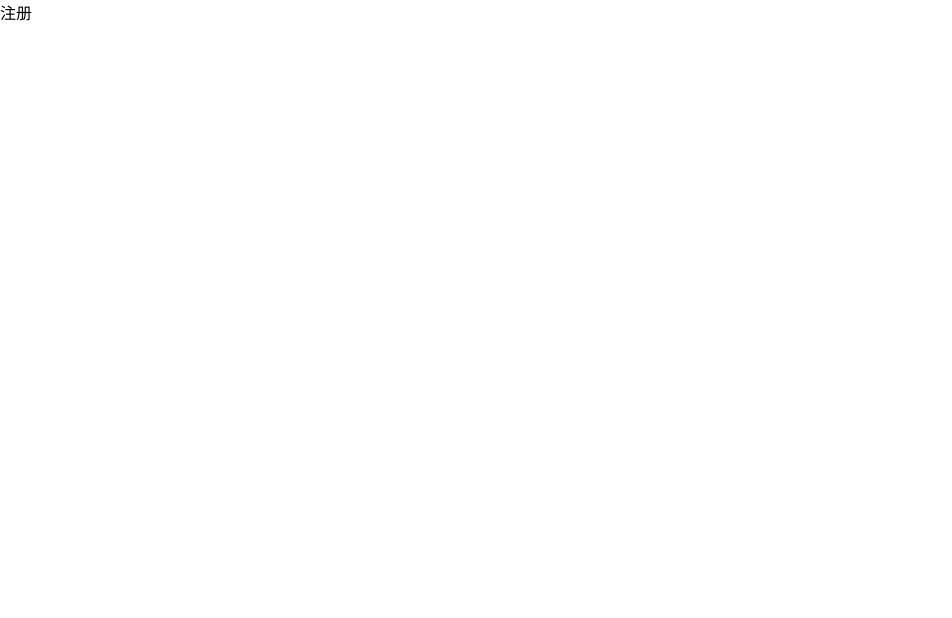
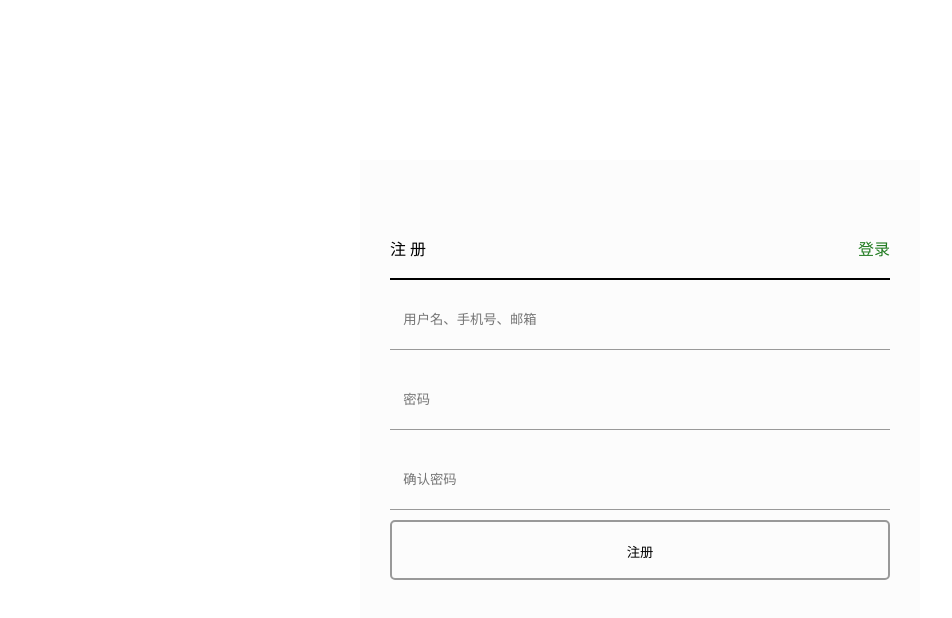
Before and after one commit to sweetgrass/VUE3test, a Vue app: page /reg in a window 1280 px wide. Shown: the top 618 px of the page, without its empty margins (0-952 px from the left). Built offline with nearby package versions, Linux system fonts and the light colour scheme.

Commit message:
添加登录页输入验证，注册页页面等

```diff
--- a/src/api/index.js
+++ b/src/api/index.js
@@ -79,4 +79,60 @@ let login = (data)=>{
 
     })
 }
-export { getHistoryByUID,login }
+let getCurrentTalkList = ()=>{
+    let currentlist = [
+        {
+            username:'zs',
+            latestMessage:{
+                from:'me',
+                to:'zs',
+                text:'哈哈哈哈',
+                time:'2022/5/16-21:09:05'
+            }
+        },
+        {
+            username:'ls',
+            latestMessage:{
+                from:'me',
+                to:'ls',
+                text:'今天去干嘛了？',
+                time:'2022/5/17-11:09:05'
+            }
+        },
+        {
+            username:'ww',
+            latestMessage:{
+                from:'ww',
+                to:'me',
+                text:'晚上一起吃饭？',
+                time:'2022/5/16-21:09:05'
+            }
+        },
+        {
+            username:'zl',
+            latestMessage:{
+                from:'zl',
+                to:'me',
+                text:'好的，收到！',
+                time:'2022/5/22-16:09:05'
+            }
+        }
+    ]
+    return new Promise((resolve,reject)=>{
+        if(Math.random()>0.1){
+            setTimeout(()=>{
+                resolve({
+                    status:'ok',
+                    data:currentlist
+                })
+            },1000)
+        }
+        else{
+            reject({
+                status:'error',
+                code:'500'
+            })
+        }
+    })
+}
+export { getHistoryByUID,login,getCurrentTalkList }
--- a/src/pages/Login.vue
+++ b/src/pages/Login.vue
@@ -26,7 +26,7 @@
             <div v-show="mode == 'acc'" class="inputArea">
               <div class="inputWrapper">
                 <span class='valInfo' :class="[unTextStatus?'okText':'errorText']">{{unText}}</span>
-                <input type="text" placeholder="手机号或邮箱" v-model='userName' @blur="valiUN"/>
+                <input type="text" placeholder="用户名、手机号、邮箱" v-model='userName' @blur="valiUN"/>
               </div>
               <div class="inputWrapper">
                 <span class="valInfo">{{passText}}</span>
@@ -35,11 +35,12 @@
             </div>
             <div v-show="mode == 'tel'" class="inputArea">
               <div class="inputWrapper">
-                <input type="text" placeholder="请输入手机号" />
+                <input type="text" placeholder="请输入手机号" v-model="mbnumber" @blur="valiMB"/>
                 <SendCodeBtn class='sendCode' :isSending='sendStatus' :countTime='10' @RequestCode='requestCode'></SendCodeBtn>
               </div>
               <div class="inputWrapper">
-                <input type="text" placeholder="请输入验证码" />
+                <span class="valInfo" :class="[codeTextStatus?'okText':'errorText']">{{codeText}}</span>
+                <input type="text" placeholder="请输入验证码" v-model="logincode" @blur="valiCode"/>
               </div>
             </div>
           </div>
@@ -83,27 +84,45 @@ const valiUN = ()=>{
   }
   else if(!isNaN(un*1)){
     unok = mobileReg.test(un);
-    unText.value = unok?'ok':'电话号码有误！'
+    unText.value = unok?'ok':'手机号有误！'
   }
   else{
     unok = un.length>=6&&un.length<=16;
     unText.value = unok?'ok':'用户名长度不合格！'
   }
-  if(unok){
-    unTextStatus.value = true;
-  }
-  else{
-    unTextStatus.value = false;
-  }
+  unTextStatus.value = unok;
+  return unok;
 }
-
 let passwd = ref('');
 let passText = ref('');
 const valiPass = ()=>{
   passText.value = '正在验证...'
-  setTimeout(()=>{passText.value = 'Correct'},1000)
+  setTimeout(()=>{passText.value = 'ok'},1000)
 }
 
+//input validate 2
+let mbnumber = ref('');
+let logincode = ref('');
+let codeText = ref('');
+let codeTextStatus = ref(true);
+const valiMB = ()=>{
+  let mbok = false;
+  let mb = mbnumber.value;
+  const mobileReg = /^1[0-9]{10}$/;
+  mbok = mobileReg.test(mb);
+  codeText.value = mbok?'ok':'手机号有误！'
+  codeTextStatus.value = mbok
+  return mbok;
+}
+const valiCode = ()=>{
+  let codeok = false;
+  let code = logincode.value;
+  const codetst = /^[0-9]{6}$/;
+  codeok = codetst.test(code);
+  codeText.value = codeok?'ok':'验证码格式不正确'
+  codeTextStatus.value = codeok;
+  return codeok;
+}
 let sendStatus = ref(false);
 let requestCode = (type)=>{
     if(type == 1){
@@ -116,13 +135,15 @@ let requestCode = (type)=>{
 }
 
 let loginTo = async ()=>{
-  if(mode == 'acc'){
-    valiUN();
-    valiPass();
+  let isok = false;
+  if(mode.value == 'acc'){
+    isok = valiUN();
   }
   else{
-
+    isok = valiMB()&&valiCode();
   }
+  console.log(isok);
+  if(!isok){return}
   let res = await store.dispatch('login',{un:userName.value,up:passwd.value});
   if(res == 'ok'){
     router.push('/home');
--- a/src/pages/Reg.vue
+++ b/src/pages/Reg.vue
@@ -1,11 +1,99 @@
 <template>
 <teleport to='body'>
     <div class='fullPageContainer'>
-        注册
+        <div class="regc">
+            <div class="labelc">
+                <span>注 册</span>
+                <div class='gotoLogin' @click='gotoLogin'>登录</div>
+            </div>
+            <div class="inputc">
+                <input type="text" placeholder="用户名、手机号、邮箱">
+            </div>
+            <div class="inputc">
+                <input type="text" placeholder="密码">
+            </div>
+            <div class="inputc">
+                <input type="text" placeholder="确认密码">
+            </div>
+            <button class='regbtn'>注册</button>
+        </div>
     </div>
 </teleport>
 
 </template>
 <script setup>
+import {useRouter} from 'vue-router';
+let router = useRouter();
+let gotoLogin = ()=>{
+    router.push('/login');
+}
+</script>
+<style scoped>
+.regc{
+    width:500px;
+    height:420px;
+    background: rgb(252, 252, 252);
+    position:absolute;
+    top:50%;
+    left:50%;
+    transform: translate(-50%,-50%);
+    padding:30px;
+    display: flex;
+    justify-content: center;
+    flex-direction: column;
+}
+.labelc{
+    position: relative;
+    height:60px;
+    line-height: 60px;
+    box-sizing: border-box;
+    border-bottom: 2px solid;
+}
+.gotoLogin{
+    display: inline-block;
+    color: rgb(31, 122, 31);
+    box-sizing: border-box;
+    border-bottom:1px solid transparent;
+    cursor:pointer;
+    position:absolute;
+    height:40px;
+    line-height: 40px;
+    right:0;
+    top:10px;
+}
+.gotoLogin:hover{
+    border-bottom: 1px solid #999;
+}
+.inputc{
+    margin:10px 0;
+}
+input {
+  display: block;
+  box-sizing: border-box;
+  width: 100%;
+  height: 60px;
+  border: none;
+  border-bottom: 1px solid #999;
+  background: rgb(252, 252, 252);
+  outline: none;
+  padding: 0 1em;
+}
+.regbtn{
+  width: 100%;
+  height: 60px;
+  line-height: 60px;
+  text-align: center;
+  box-sizing: border-box;
 
-</script>
+  border-radius: 5px;
+  color:black;
+  background: rgb(252, 252, 252);
+  border:2px solid #999;
+  cursor: pointer;
+}
+.regbtn:hover{
+    color: white;
+    border:none;
+    background: rgb(20, 177, 6);
+}
+</style>
--- a/src/pages/message.vue
+++ b/src/pages/message.vue
@@ -1,18 +1,31 @@
 <template>
-  <div>
-    <div>我是信息页</div>
-    <div @click="talkToSomebody">张三</div>
+  <div class='msglist'>
+    <div v-for='item in listhere' :key="item.latestMessage.time" @click="talkToSB(item.username)" class='aa'>
+      <div>{{item.username}}</div>
+      <div class="controlArea">=</div>
+      <div class="msg">{{item.latestMessage.text}}</div>
+    </div>
   </div>
 </template>
 <script setup>
-import { ref } from "vue";
+import { ref,onBeforeMount } from "vue";
 import {useRouter} from 'vue-router'
+import {useStore} from 'vuex'
 import TalkTo from "../pages/talkto.vue";
 
+let store = useStore();
 let router = useRouter();
-let talkToSomebody = ()=>{
+let talkToSB = (un)=>{
+  console.log(un)
   router.push('/talkTo/zs')
 }
+let listok = ref(false);
+let listhere = ref([]);
+onBeforeMount(async ()=>{
+  let lst = await store.dispatch('getlist');
+  listok.value = lst=='success'?true:false;
+  listhere.value = store.state.currentList;
+})
 </script>
 <style scoped>
 .fullPage {
--- a/src/store/index.js
+++ b/src/store/index.js
@@ -1,14 +1,15 @@
 import { createStore } from 'vuex'
 import {login as Login} from '../api/index.js'
-
+import {getCurrentTalkList} from '../api/index.js'
 const store = createStore({
   state: {
     userInfo: {
       name:'myName'
     },
     user:{},
-    isLogined:false,
-    currentTab:'消息'
+    isLogined:true,
+    currentTab:'消息',
+    currentList:[]
   },
   mutations: {
     getUserInfo (state, name) {
@@ -20,6 +21,9 @@ const store = createStore({
     logIn(state,user){
       state.isLogined = true;
       state.user = user;
+    },
+    getList(state,list){
+      state.currentList = list;
     }
   },
   actions: {
@@ -41,8 +45,19 @@ const store = createStore({
       }
       catch(e){
         console.log(e);
-        return 'failed'
+        return 'failed';
       }
+    },
+    async getlist({commit},playload){
+      try{
+        let res = await getCurrentTalkList();
+        commit('getList',res.data);
+        return 'success'
+      }
+      catch(e){
+        return 'fail'
+      }
+
     }
   },
   getters: {
```
